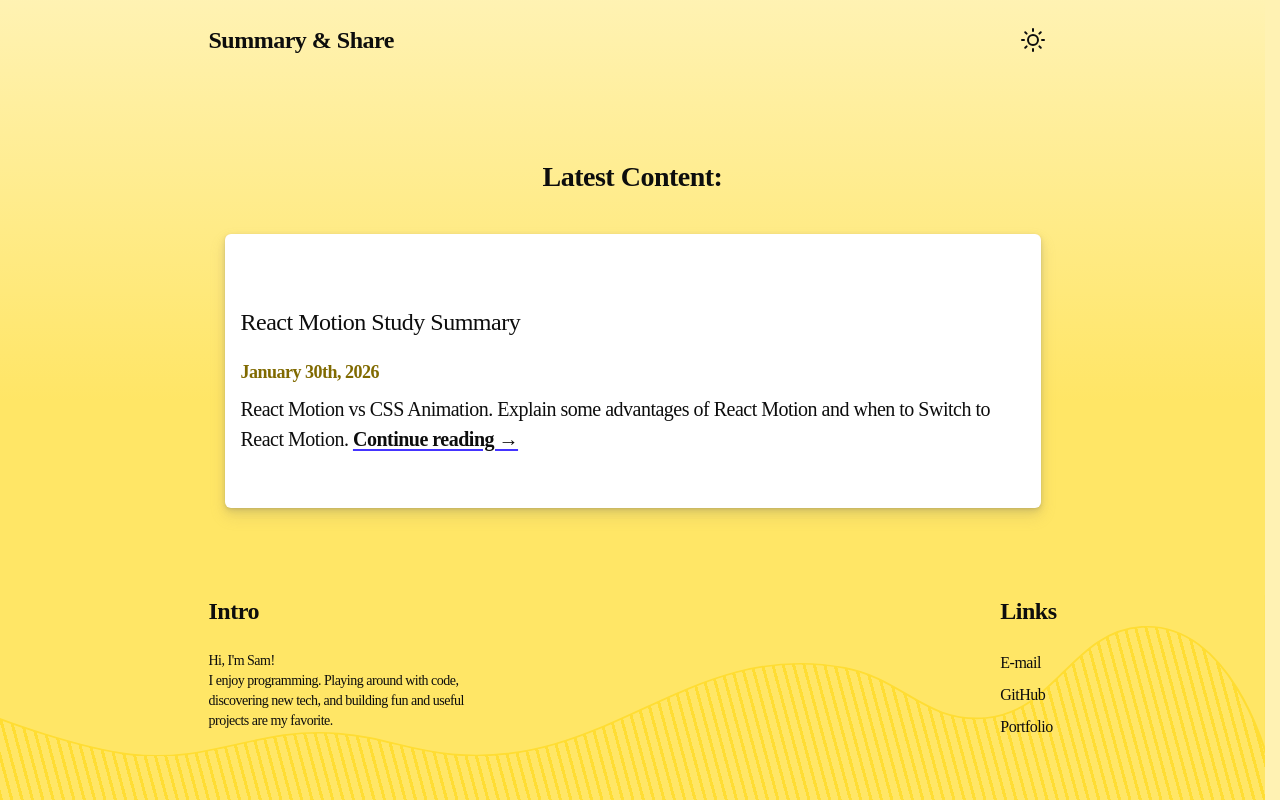
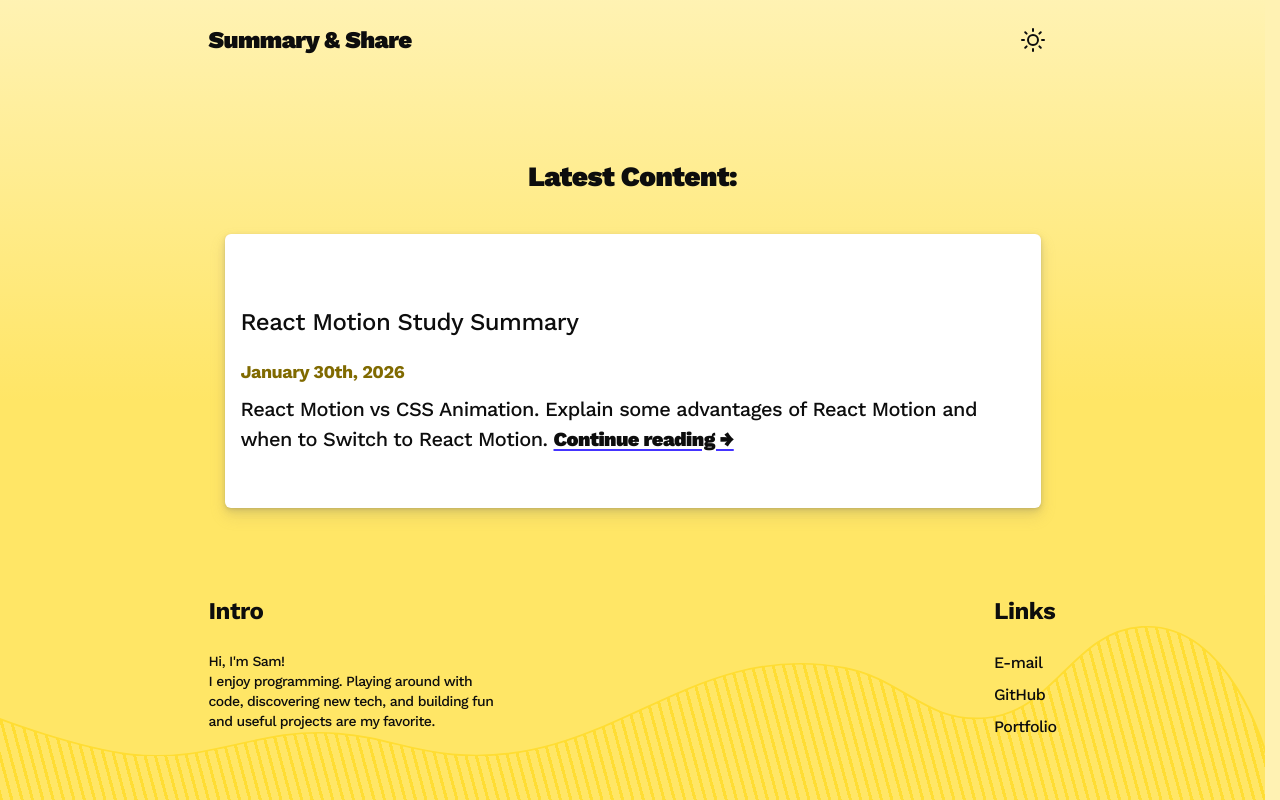
Before and after one commit to Lam-Big-Water/sam-blog-v2, a Next.js app: page / in a window 1280 px wide. Built offline with nearby package versions, Linux system fonts and the light colour scheme; no server answers; a web font is replaced by a local one.

Commit message:
fix: adjust font declaration position to resolve font application issue

```diff
--- a/src/app/layout.tsx
+++ b/src/app/layout.tsx
@@ -8,6 +8,8 @@ import Footer from "./_components/footer";
 
 import {cookies} from "next/headers";
 import { COLOR_THEME_COOKIE_NAME } from "@/app/constants";
+
+
 
 export type Theme = "light" | "dark";
 
@@ -41,9 +43,9 @@ export default async function RootLayout({
   );
   const theme = (savedTheme?.value as Theme) || "light";
   return (
-    <html lang="en" className={`min-h-full min-w-full ${theme}`}>
+    <html lang="en" className={`min-h-full min-w-full ${mainFont.variable} ${monoFont.variable} ${theme}`}>
       <body
-        className={`${mainFont.variable} ${monoFont.variable} antialiased`}
+        className="antialiased"
       >
         <Header initialTheme={theme}/>
         <main className="relative">
```
